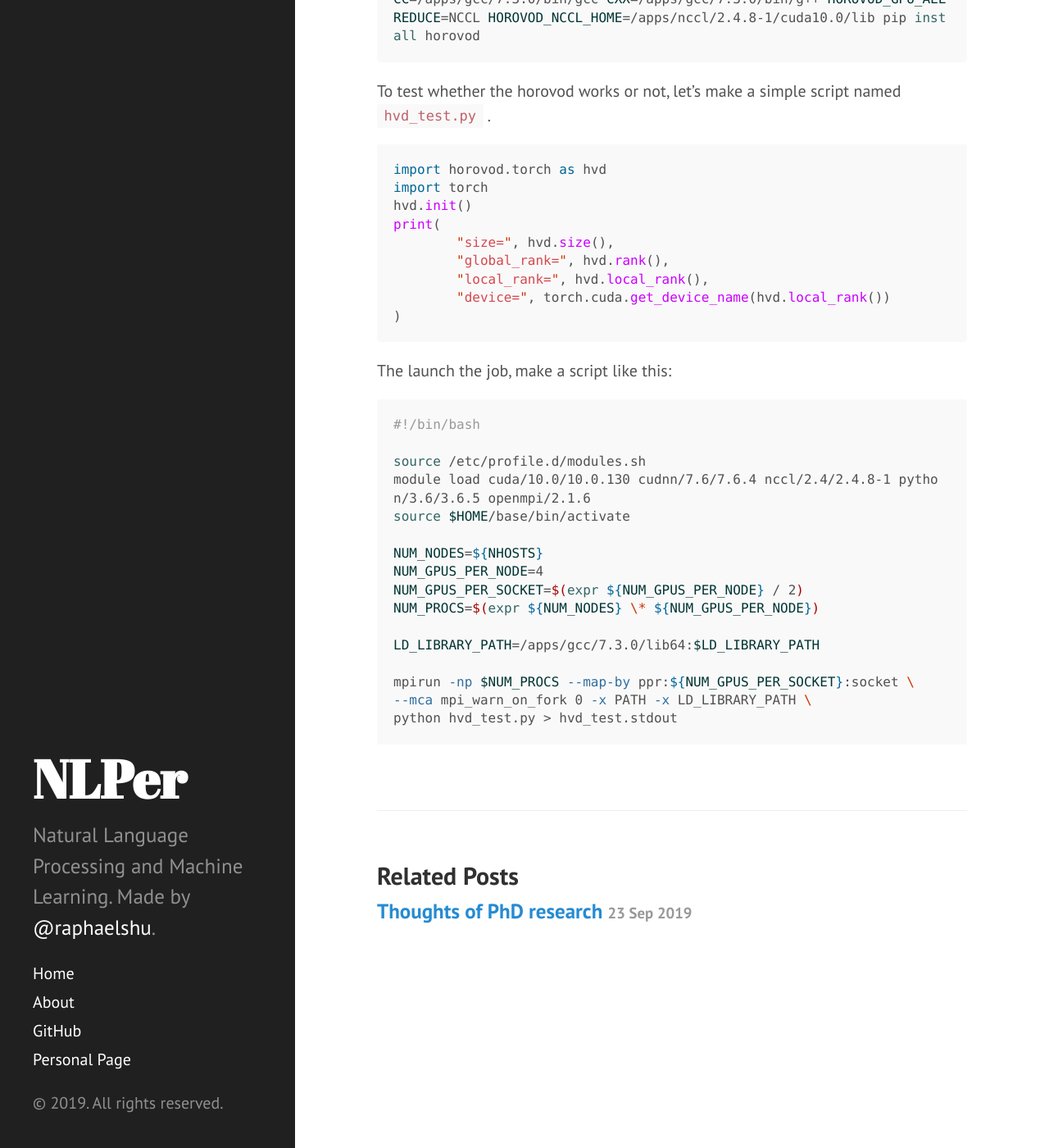
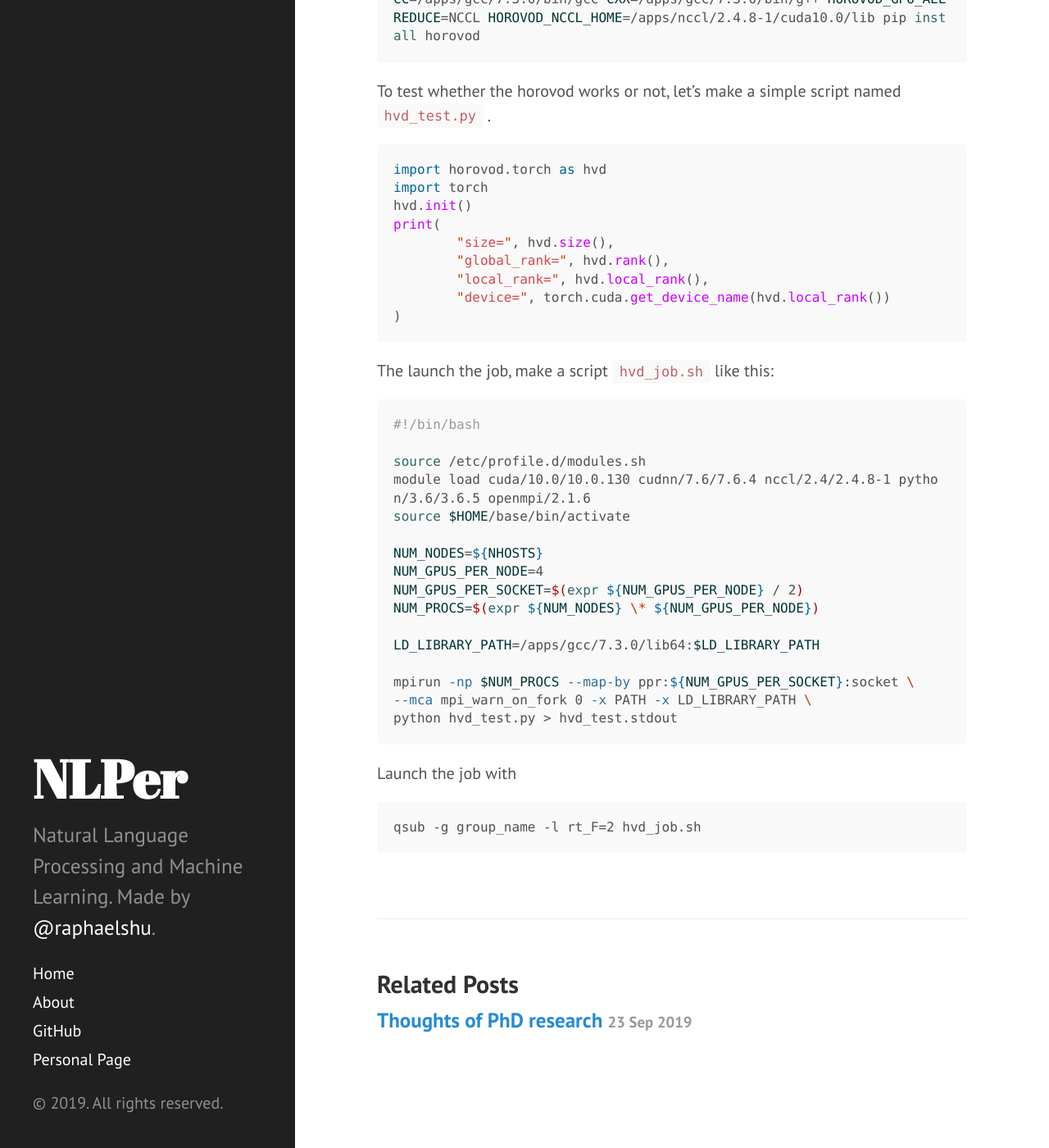
Before and after one commit to zomux/nlper, a Jekyll site: the page built from _posts/2019-10-4-install-horovod-python-with-slurm-abci.md.md, in a window 1280 px wide and 1400 px high, scrolled down 976 px. Shown: the whole window at 82% size. Built offline with Jekyll 4.4.1, drawn with Linux system fonts in a browser that asks for light colours.

Commit message:
_posts/2019-10-4-install-horovod-python-with-slurm-abci.md.md updated from https://stackedit.io/

````diff
--- a/_posts/2019-10-4-install-horovod-python-with-slurm-abci.md.md
+++ b/_posts/2019-10-4-install-horovod-python-with-slurm-abci.md.md
@@ -39,7 +39,7 @@ print(
 )
 ```
 
-The launch the job, make a script like this:
+The launch the job, make a script `hvd_job.sh` like this:
 
 ```bash
 #!/bin/bash
@@ -60,9 +60,15 @@ mpirun -np $NUM_PROCS --map-by ppr:${NUM_GPUS_PER_SOCKET}:socket \
 python hvd_test.py > hvd_test.stdout
 ```
 
+Launch the job with
+
+```
+qsub -g group_name -l rt_F=2 hvd_job.sh
+```
+
 
 
 <!--stackedit_data:
-eyJoaXN0b3J5IjpbMTA5NDk0MzQxMSwtMTQwOTg4NjUsLTMzOD
+eyJoaXN0b3J5IjpbMTkzMDg2NTQ4OSwtMTQwOTg4NjUsLTMzOD
 g3NjcxN119
 -->
````
